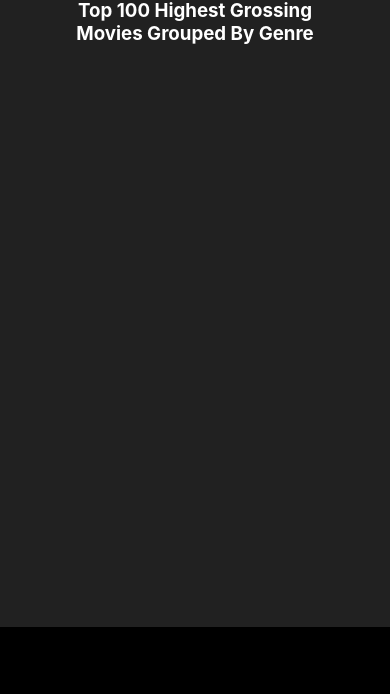
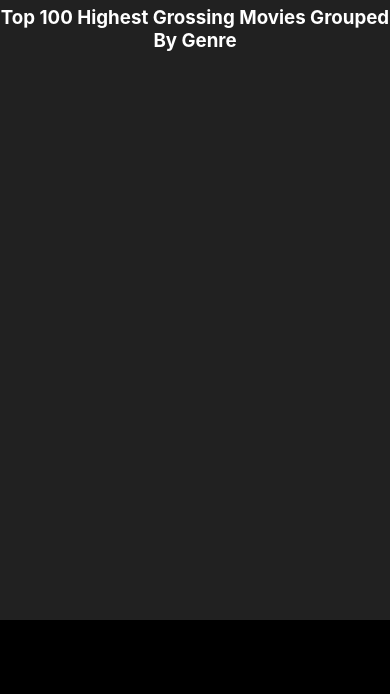
Before and after one commit to Reittu/d3js-treemap-diagram, a plain HTML site: page index.html in a window 390 px wide. Shown: the part 150-844 px from the top of the page. Drawn offline with nearby package versions, Linux system fonts and the light colour scheme; no server answers.

Commit message:
Improve UX, update README
Adds a demo link to the README and removes some unnecessary whitespace via code and style changes. This removes unneeded scroll bars while still allowing scrolling on mobile devices.

```diff
--- a/project_5.js
+++ b/project_5.js
@@ -93,9 +93,12 @@ d3.json('https://cdn.rawgit.com/freeCodeCamp/testable-projects-fcc/a80ce8f9/src/
       .map((nodes) => nodes.data.category)
       .filter((category, index, array) => array.indexOf(category) === index);
 
+
+    LEGEND.height = Math.ceil(categories.length / LEGEND.rowElements) * (LEGEND.rectSize + LEGEND.marginY);
     const legend = wrapper.append('svg')
       .attr('id', 'legend')
-      .attr('width', LEGEND.width);
+      .attr('width', LEGEND.width)
+      .attr('height', LEGEND.height);
 
     const legendGroup = legend.append('g')
       .selectAll('g')
@@ -122,11 +125,6 @@ d3.json('https://cdn.rawgit.com/freeCodeCamp/testable-projects-fcc/a80ce8f9/src/
   }
 
   ).catch(err => console.log(err));
-
-
-
-
-
 
 // Helper functions
 
--- a/style.css
+++ b/style.css
@@ -4,7 +4,7 @@
 body {
   margin: 0;
   text-align: center;
-  font-family: -apple-system, BlinkMacSystemFont, "Segoe UI", Roboto, Helvetica, Arial, sans-serif, "Apple Color Emoji", "Segoe UI Emoji", "Segoe UI Symbol";
+  font-family: -apple-system,BlinkMacSystemFont,"Segoe UI",Roboto,Helvetica,Arial,sans-serif,"Apple Color Emoji","Segoe UI Emoji","Segoe UI Symbol";
   background: #fff;
   color: #fff;
   fill: #c2c2c2
@@ -20,8 +20,7 @@ body {
   background-color: #212121;
   color: #fff;
   margin: 0 auto;
-  padding: 0 50px;
-  overflow-x: auto
+  padding: 0 50px
 }
 .tooltip {
   position: absolute;
@@ -30,7 +29,7 @@ body {
   background: #000;
   border-radius: 5px;
   pointer-events: none;
-  text-align: left;
+  text-align: left
 }
 svg {
   font-size: 10px;
@@ -40,10 +39,7 @@ svg {
 }
 .tile-text {
   cursor: default;
-  font-family: 'Roboto Mono', monospace
-}
-#description {
-  margin-bottom: 2rem
+  font-family: 'Roboto Mono',monospace
 }
 #legend {
   font-size: 16px;
@@ -53,3 +49,10 @@ svg {
   stroke: #fff;
   stroke-width: 2px
 }
+@media only screen and (max-width: 1200px) {
+  .graph-container {
+    padding: 0;
+    width: 100%;
+    overflow-x: auto
+  }
+}
```
Also changed, not shown: 1 other file.
